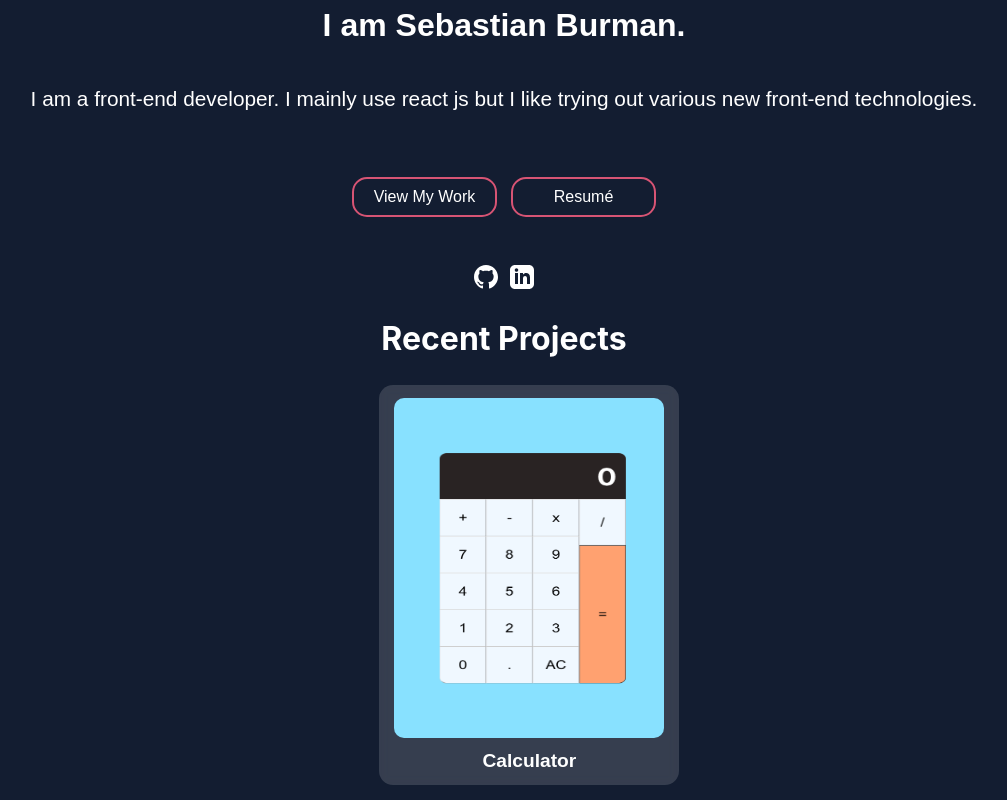
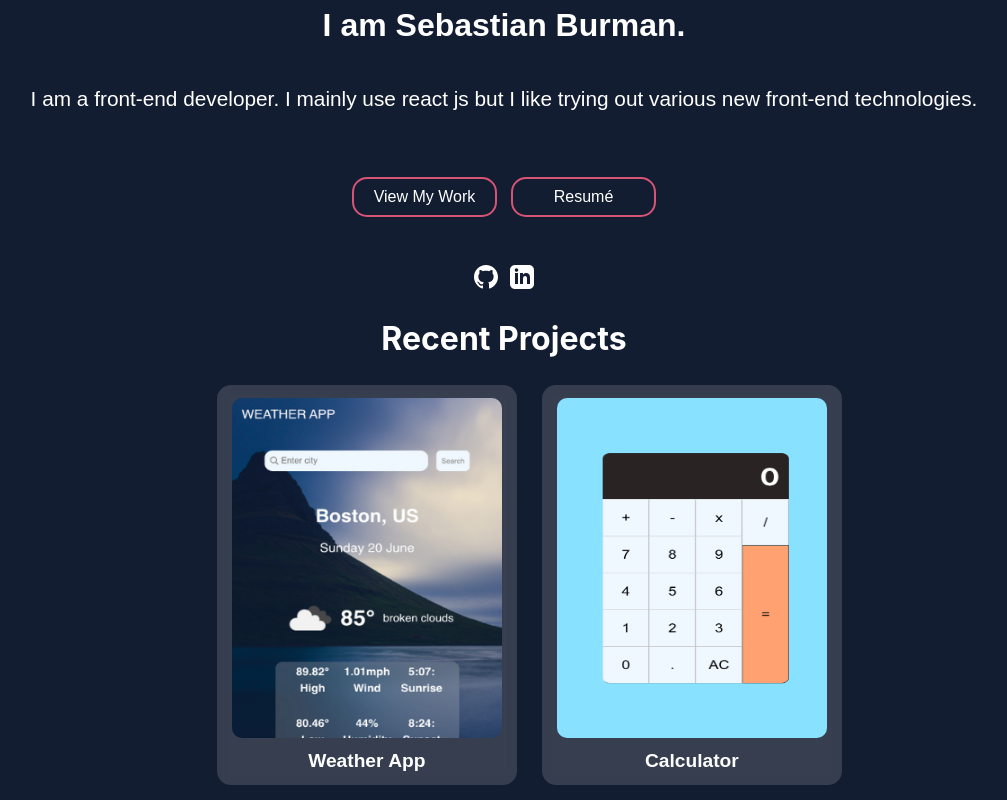
Before and after one commit to sebastianjburman/My-Portfolio-Website, a React (Create React App) app: page / in a window 1280 px wide. Shown: the part 434-1234 px from the top of the page, without its empty margins (136-1143 px from the left). Built offline with nearby package versions, Linux system fonts and the light colour scheme.

Commit message:
Added project and fixed fixed projects order

```diff
--- a/src/App.js
+++ b/src/App.js
@@ -9,6 +9,7 @@ import DropDownMenu from "./DropDownMenu"
 
 //All Project images
 import reactCalImg from "./reactCalculatorImg.png"
+import weatherAppImg from "./weatherapp.png"
 
 
 //All my projects as objects
@@ -17,7 +18,12 @@ const allProjects = [{
   paragraph: "A simple calculator built with react state.",
   website: null,
   githubUrl: "https://github.com/sebastianjburman/Simple-React-Calculator"
-}]
+}, {
+    name: "Weather App", photo: weatherAppImg,
+    paragraph: "A simple react weather app using the open weather api.",
+  website: "https://sebastianweatherapp.netlify.app/",
+  githubUrl: "https://github.com/sebastianjburman/React-Weather-App"
+  }]
 
 
 function App() {
--- a/src/Home.js
+++ b/src/Home.js
@@ -35,7 +35,7 @@ function Home(props) {
             <h2>Recent Projects</h2>
             <div className = "recentProjects">
                 {/*Map through all my project newest first and create a card for last 4 projects*/}
-                {props.allProjects.reverse().slice(0,4).map(x=>{
+                {props.allProjects.slice(0, 4).reverse().map(x=>{
                     return <ProjectCard name = {x.name}
                     photo = {x.photo} paragraph = {x.paragraph}
                     website = {x.website} githubUrl = {x.githubUrl}></ProjectCard>
--- a/src/Portfolio.js
+++ b/src/Portfolio.js
@@ -8,8 +8,9 @@ function Portfolio(props) {
         <div className = "portfolioContainer">
             <h1 className= "allProjects h1">All Projects</h1>
             <div className= "allProjectsContainer">
-                {/*Map through all my project newest first and create a card for last 4 projects*/}
-                {props.allProjects.reverse().map(x => {
+                {/*Map through all my project newest first and create a card for each project*/}
+                {/*Create a copy of props array so im able to reverse it*/}
+                {[...props.allProjects].reverse().map(x => {
                     return <ProjectCard name={x.name}
                         photo={x.photo} paragraph={x.paragraph}
                         website={x.website} githubUrl={x.githubUrl}></ProjectCard>
```
Also changed, not shown: src/weatherapp.png (added).
